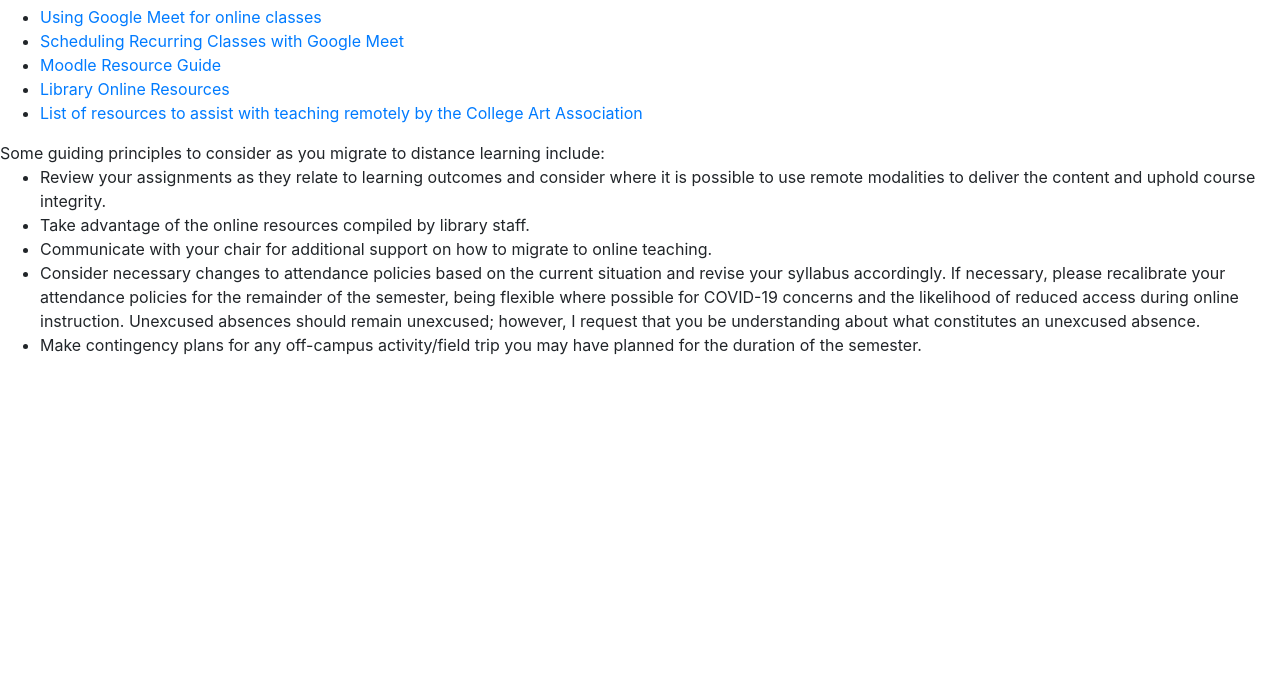
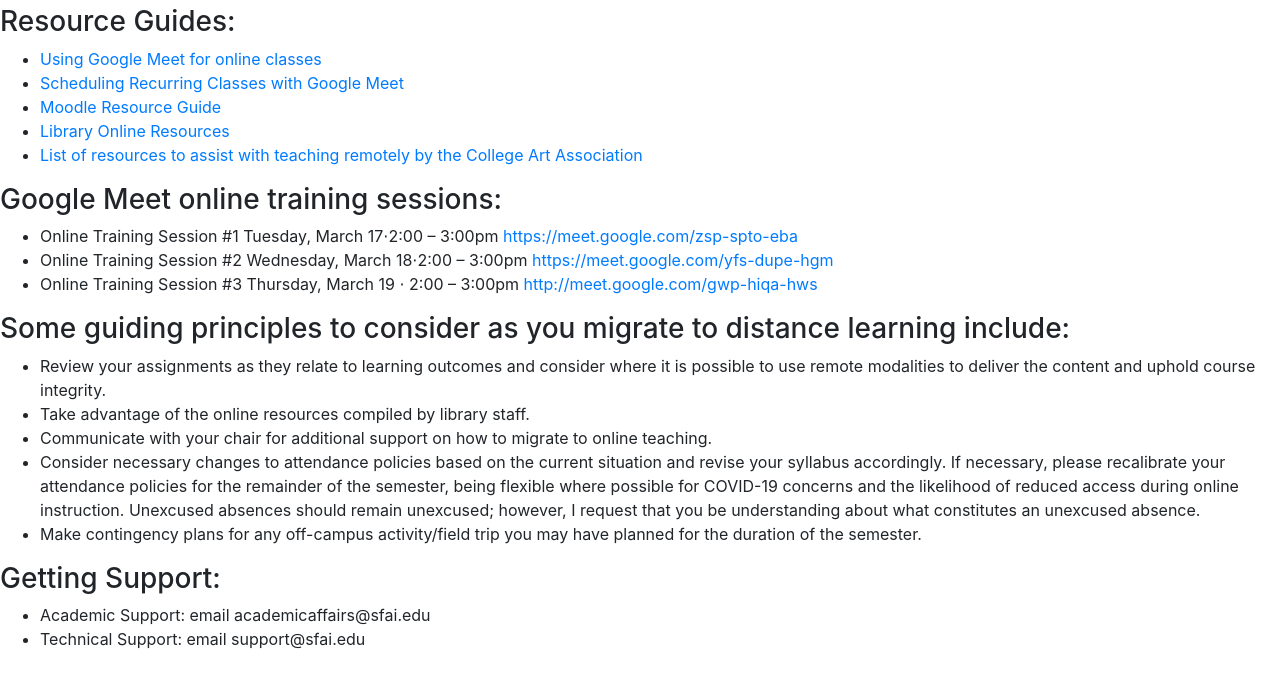
Before and after one commit to SFAI/onlinetraining, a plain HTML site: page index.html in a window 1280 px wide. Shown: the part 119-800 px from the top of the page. Drawn offline with nearby package versions, Linux system fonts and the light colour scheme.

Commit message:
Update index.html

```diff
--- a/index.html
+++ b/index.html
@@ -33,6 +33,7 @@
     </nav>
 
     <h1>Online Support for Instructors and Students</h1>
+    <h3>Resource Guides:</h3>
     <ul>
         <li><a href="meet/GoogleMeet.pdf">Using Google Meet for online classes</a></li>
         <li><a href="meet/Scheduling_Recurring_Classes_Google_Meet.pdf">Scheduling Recurring Classes with Google
@@ -42,7 +43,16 @@
         <li><a href="https://www.collegeart.org/news/2020/03/09/coronavirus-online-resources-for-teaching-remotely/">
                 List of resources to assist with teaching remotely by the College Art Association</a></li>
     </ul>
-    Some guiding principles to consider as you migrate to distance learning include:
+    <h3>Google Meet online training sessions:</h3>
+    <ul>
+        <li>Online Training Session #1 Tuesday, March 17⋅2:00 – 3:00pm <a
+                href="https://meet.google.com/zsp-spto-eba">https://meet.google.com/zsp-spto-eba</a></li>
+        <li>Online Training Session #2 Wednesday, March 18⋅2:00 – 3:00pm <a
+                href="https://meet.google.com/yfs-dupe-hgm">https://meet.google.com/yfs-dupe-hgm</a></li>
+        <li>Online Training Session #3 Thursday, March 19 ⋅ 2:00 – 3:00pm <a
+                href="http://meet.google.com/gwp-hiqa-hws">http://meet.google.com/gwp-hiqa-hws</a></li>
+    </ul>
+    <h3>Some guiding principles to consider as you migrate to distance learning include:</h3>
     <ul>
         <li>Review your assignments as they relate to learning outcomes and consider where it is possible to use remote
             modalities to deliver the content and uphold course integrity.
@@ -64,6 +74,11 @@
             Make contingency plans for any off-campus activity/field trip you may have planned for the duration of the
             semester.
         </li>
+    </ul>
+    <h3>Getting Support:</h3>
+    <ul>
+        <li>Academic Support: email academicaffairs@sfai.edu </li>
+        <li>Technical Support: email support@sfai.edu</li>
     </ul>
 
 
```
